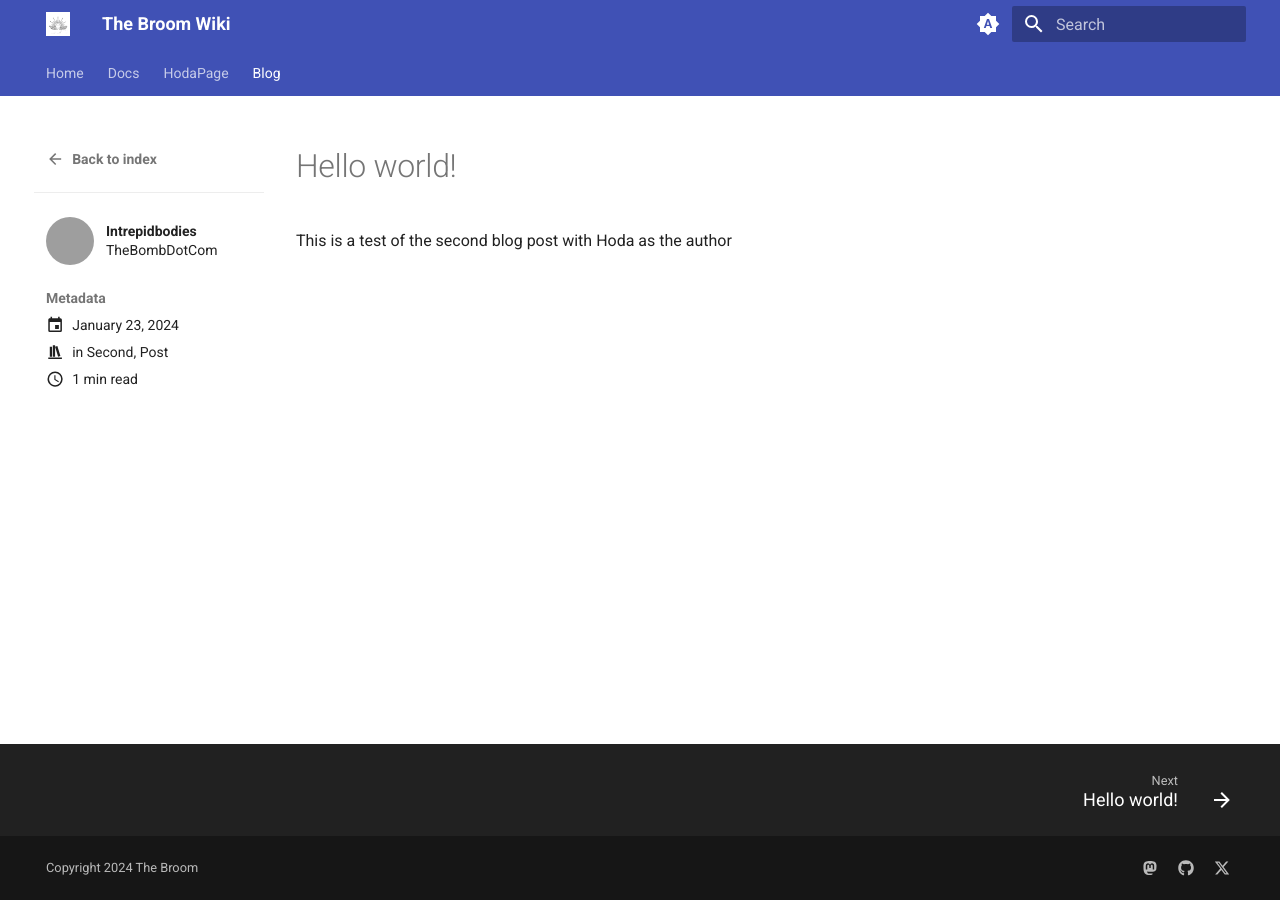
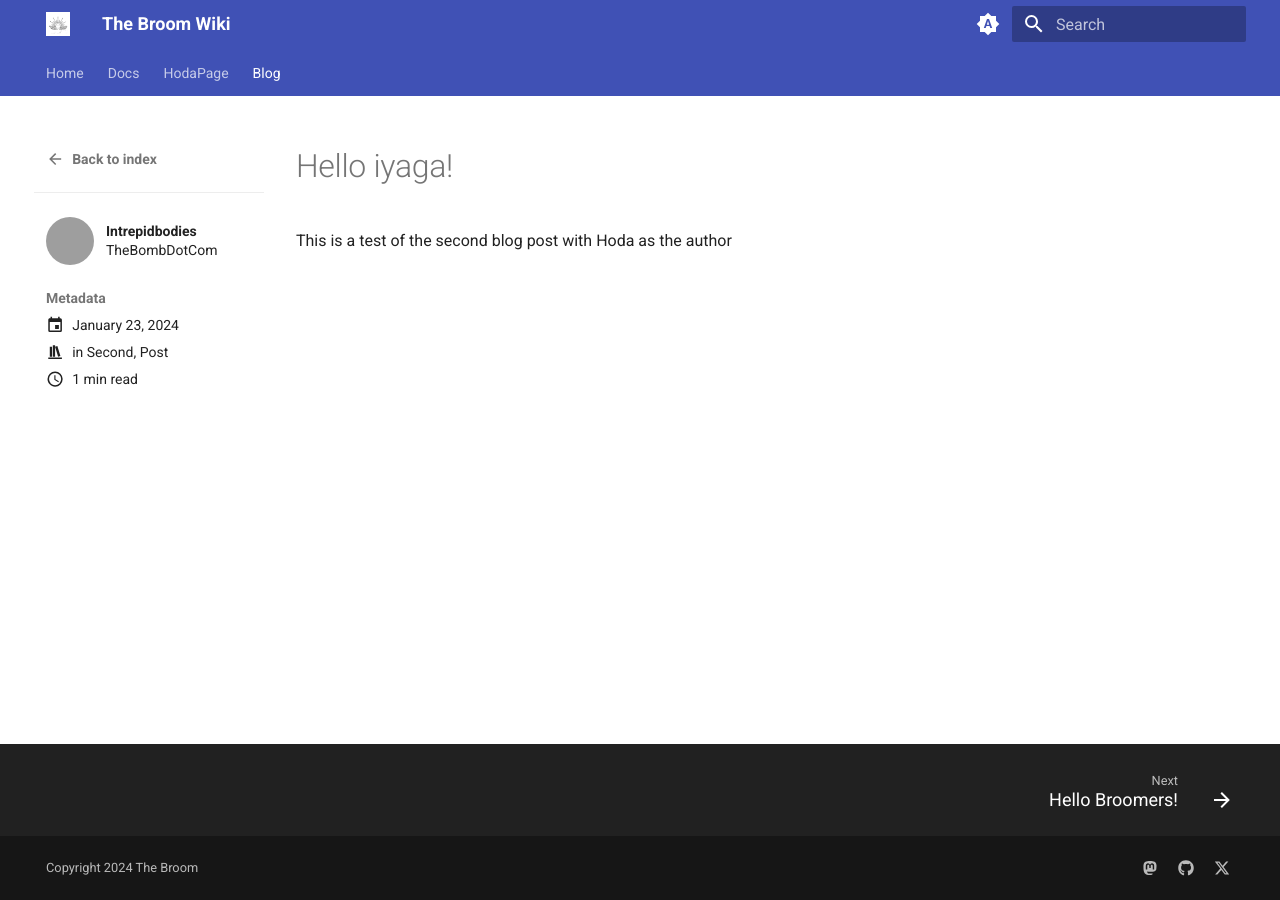
Before and after one commit to Podrock/mkdocs, an MkDocs documentation site: the page built from docs/blog/posts/secondpost.md, in a window 1280 px wide. Built offline with MkDocs 1.6.1 and Material for MkDocs 9.7.7, drawn with Linux system fonts in a browser that asks for light colours; grey boxes are pictures that could not be loaded.

Commit message:
Blog title update

```diff
--- a/docs/blog/posts/firstpost.md
+++ b/docs/blog/posts/firstpost.md
@@ -7,6 +7,6 @@ categories:
   - Post
 ---
 
-# Hello world!
+# Hello Broomers!
 
 This is a test of the first blog post with Podrock as the author
--- a/docs/blog/posts/secondpost.md
+++ b/docs/blog/posts/secondpost.md
@@ -7,6 +7,6 @@ categories:
   - Post
 ---
 
-# Hello world!
+# Hello iyaga!
 
 This is a test of the second blog post with Hoda as the author
```
